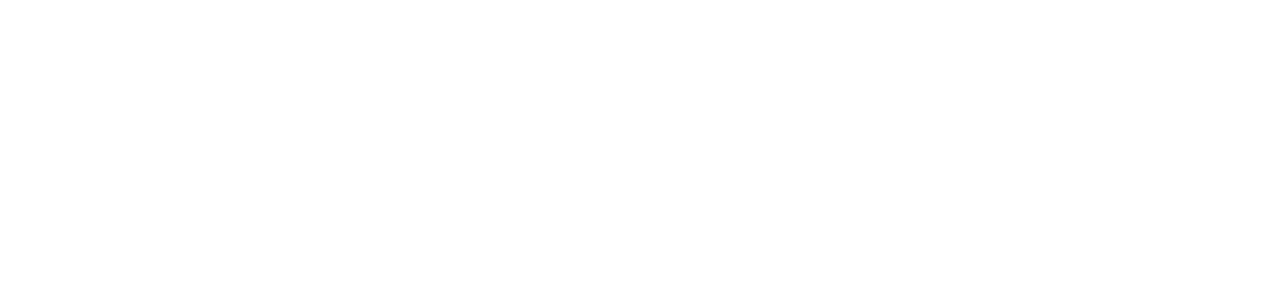
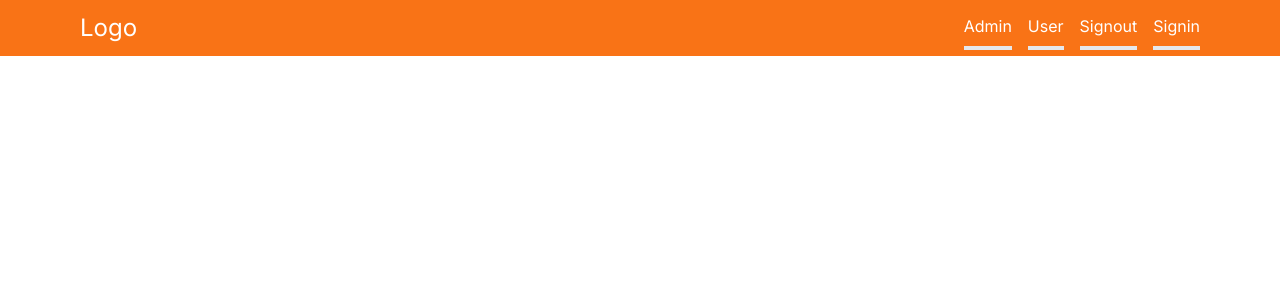
Before and after one commit to jihoone/Nextjs_market, a Next.js app: page / in a window 1280 px wide. Shown: the top 300 px of the page. Built offline with nearby package versions, Linux system fonts and the light colour scheme.

Commit message:
#1-Navbar 생성
Nav component를 생성하고 스타일 구성
화면의 크기에 맞게 bar조절
+,- 버튼이 크기에 따라 생성/제거 되고 item 보여주도록 구성

```diff
--- a/src/app/layout.tsx
+++ b/src/app/layout.tsx
@@ -1,3 +1,4 @@
+import Navbar from '@/components/Navbar'
 import './globals.css'
 import type { Metadata } from 'next'
 import { Inter } from 'next/font/google'
@@ -16,7 +17,10 @@ export default function RootLayout({
 }) {
   return (
     <html lang="en">
-      <body className={inter.className}>{children}</body>
+      <body className={inter.className}>
+        <Navbar />
+        {children}
+      </body>
     </html>
   )
 }
--- /dev/null
+++ b/src/components/NavItem.tsx
@@ -0,0 +1,15 @@
+import Link from 'next/link'
+import React from 'react'
+
+const NavItem = ({mobile} : {mobile?: boolean}) => {
+  return (
+    <ul className={`text-md justify-center flex gap-4 w-full items-center ${mobile && "flex-col h-full"}`}>
+        <li className='py-2 text-center border-b-4 cursor-pointer'><Link href="/admin">Admin</Link></li>
+        <li className='py-2 text-center border-b-4 cursor-pointer'><Link href="/user">User</Link></li>
+        <li className='py-2 text-center border-b-4 cursor-pointer'><button>Signout</button></li>
+        <li className='py-2 text-center border-b-4 cursor-pointer'><button>Signin</button></li>
+    </ul>
+  )
+}
+
+export default NavItem
--- /dev/null
+++ b/src/components/Navbar.tsx
@@ -0,0 +1,37 @@
+'use client';
+
+import Link from 'next/link'
+import React, { useState } from 'react'
+import NavItem from './NavItem';
+
+const Navbar = () => {
+  const [menu, setMenu] = useState(false);
+
+  const handleMenu =() => {
+    setMenu(!menu);
+  }
+
+  return (
+    <nav className='relative z-10 w-full bg-orange-500 text-white'>
+      <div className='flex items-center justify-between mx-5 sm:mx-10 lg:mx-20'>
+        <div className='flex items-center text-2xl h-14'>
+          <Link href="/">Logo</Link>
+        </div>
+
+        <div className='text-2xl sm:hidden'>
+          {menu === false ? <button onClick={handleMenu}>+</button> : <button onClick={handleMenu}>-</button>}
+        </div>
+
+        <div className='hidden sm:block'>
+          <NavItem />
+        </div>
+      </div>
+
+      <div className='block sm:hidden'>
+        {(menu === false) ? null : <NavItem mobile />}
+      </div>
+    </nav>
+  )
+}
+
+export default Navbar
```
